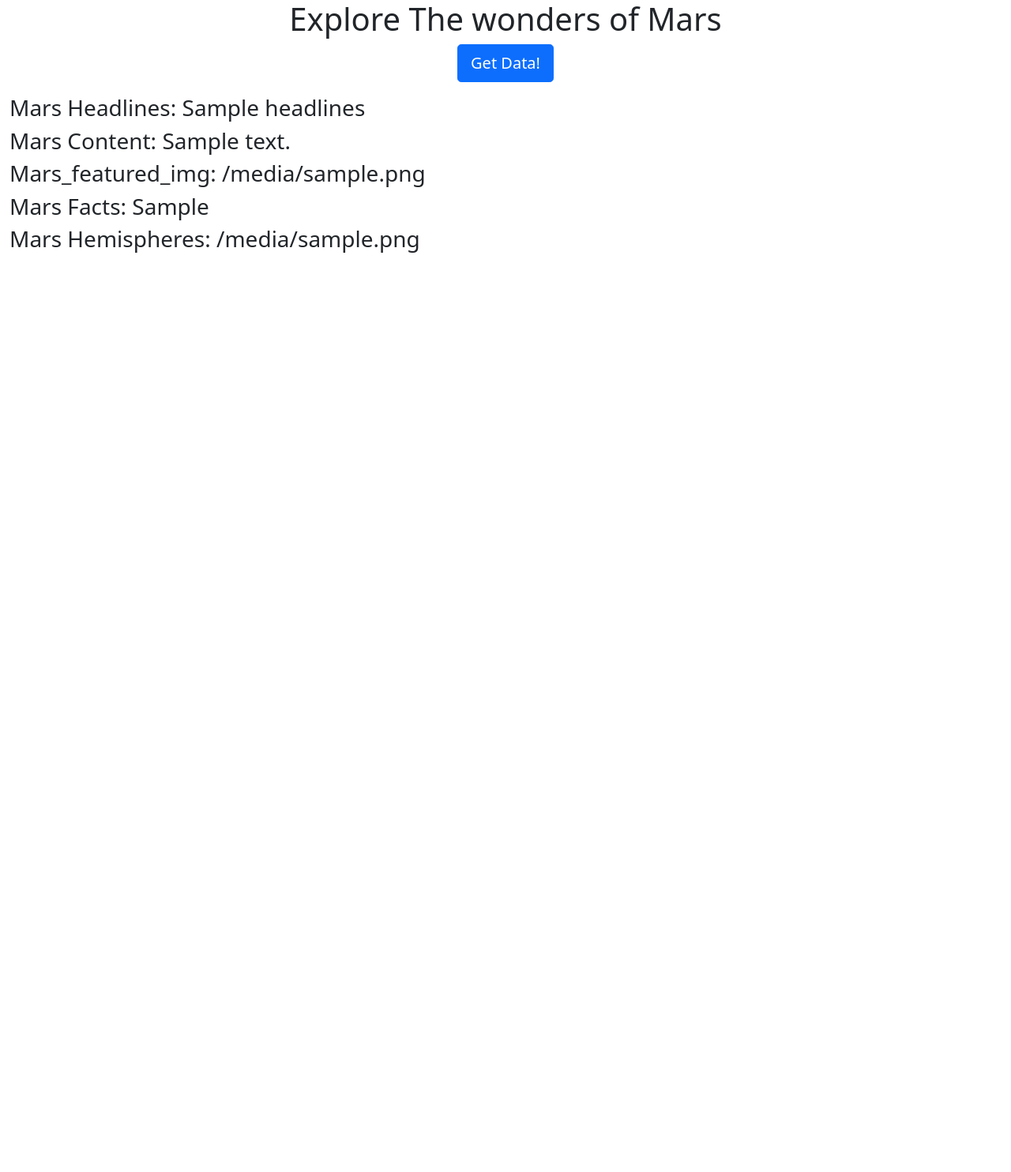
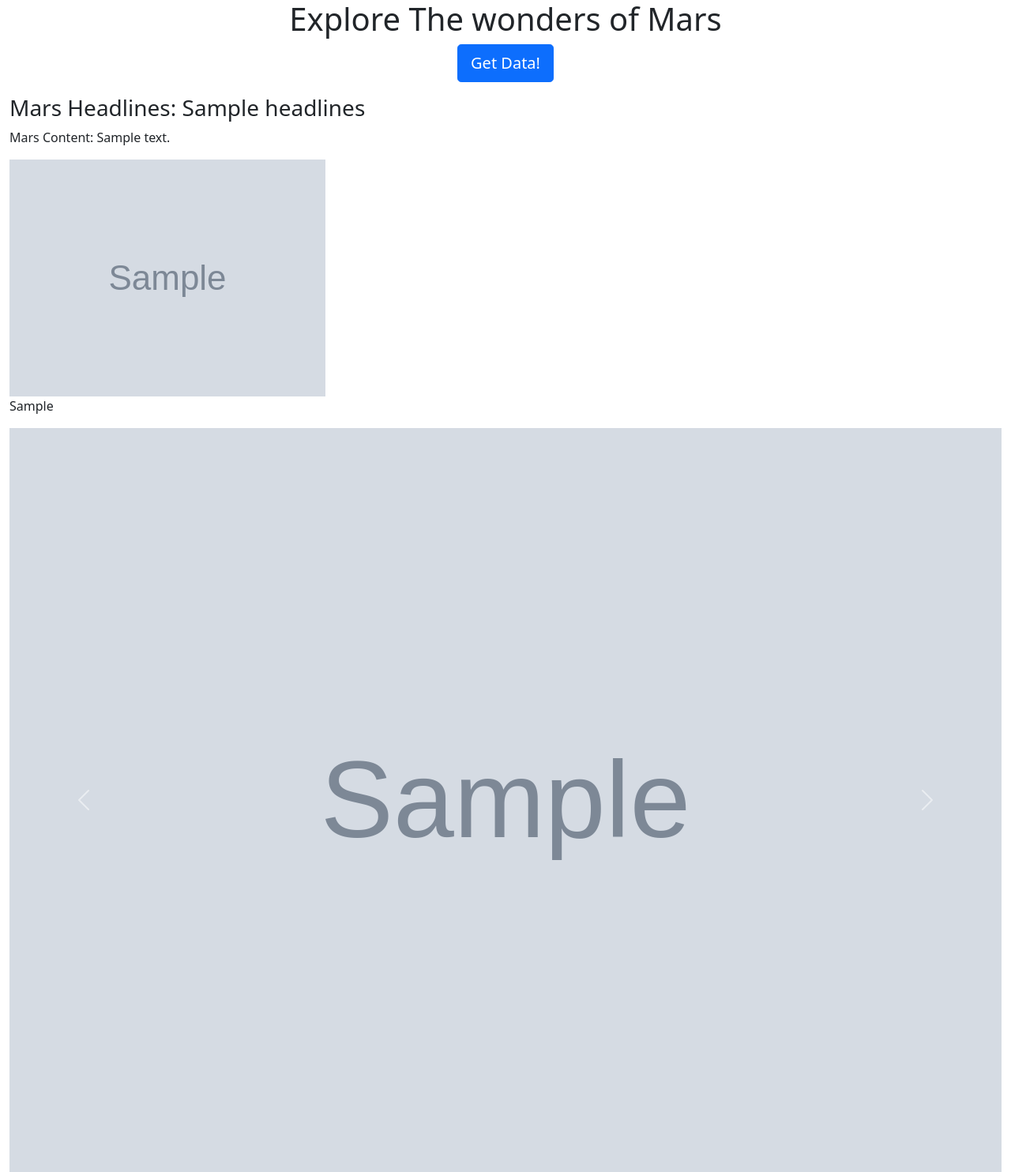
Before and after one commit to DuncanMPlate/web-scraping-challenge, a Flask app: page / in a window 1280 px wide. Shown: the whole page at 79% size. Before the commit the page ends 320 px from the top, so only its background shows below. Run offline with Flask 2, Linux system fonts and the light colour scheme; grey boxes marked "Sample" are stand-in pictures; a database or web service that is not in the repository returns one stand-in record (values such as "Sample title").

Commit message:
added carosel and stuff

```diff
--- a/Missions_to_Mars/templates/index.html
+++ b/Missions_to_Mars/templates/index.html
@@ -17,12 +17,46 @@
 			<p><a class="btn btn-primary btn-lg" href="/scrape" role="button">Get Data!</a></p>
 		</div>
 
-
+		<div class="col-md-12">
 		<h3>Mars Headlines: {{ mars.headlines }}</h3>
-		<h3>Mars Content: {{ mars.content }}</h3>
-		<h3>Mars_featured_img: {{mars.featured_image_url}}</h3>
-		<h3>Mars Facts: {{mars.mars_facts}}</h3>
-		<h3>Mars Hemispheres: {{mars.hemisphere_image_urls}}</h3>
+		<p>Mars Content: {{ mars.content }}</p>
+		</div>
+		<div class="row">
+			<div class="col-md-12">
+				<img src="{{mars.featured_image_url}}">
+			</div>
+		</div>
+		<div class="col-md-12"><table class="table">{{mars.mars_facts}}</table></div>
+		<div id="carouselExampleControls" class="carousel slide" data-bs-ride="carousel">
+			<div class="carousel-inner">
+				<div class="carousel-item active">
+					<img src="{{ mars.hemisphere_image_urls[0].image_url }}" class="d-block w-100"
+						alt="{{ mars.hemisphere_image_urls[0].title }}">
+				</div>
+				<div class="carousel-item">
+					<img src="{{ mars.hemisphere_image_urls[1].image_url }}" class="d-block w-100"
+						alt="{{ mars.hemisphere_image_urls[1].title }}">
+				</div>
+				<div class="carousel-item">
+					<img src="{{ mars.hemisphere_image_urls[2].image_url }}" class="d-block w-100"
+						alt="{{ mars.hemisphere_image_urls[2].title }}">
+				</div>
+				<div class="carousel-item">
+					<img src="{{ mars.hemisphere_image_urls[3].image_url }}" class="d-block w-100"
+						alt="{{ mars.hemisphere_image_urls[3].title }}">
+				</div>
+			</div>
+			<button class="carousel-control-prev" type="button" data-bs-target="#carouselExampleControls"
+				data-bs-slide="prev">
+				<span class="carousel-control-prev-icon" aria-hidden="true"></span>
+				<span class="visually-hidden">Previous</span>
+			</button>
+			<button class="carousel-control-next" type="button" data-bs-target="#carouselExampleControls"
+				data-bs-slide="next">
+				<span class="carousel-control-next-icon" aria-hidden="true"></span>
+				<span class="visually-hidden">Next</span>
+			</button>
+		</div>
 	</div>
 	</div>
 </body>
```
